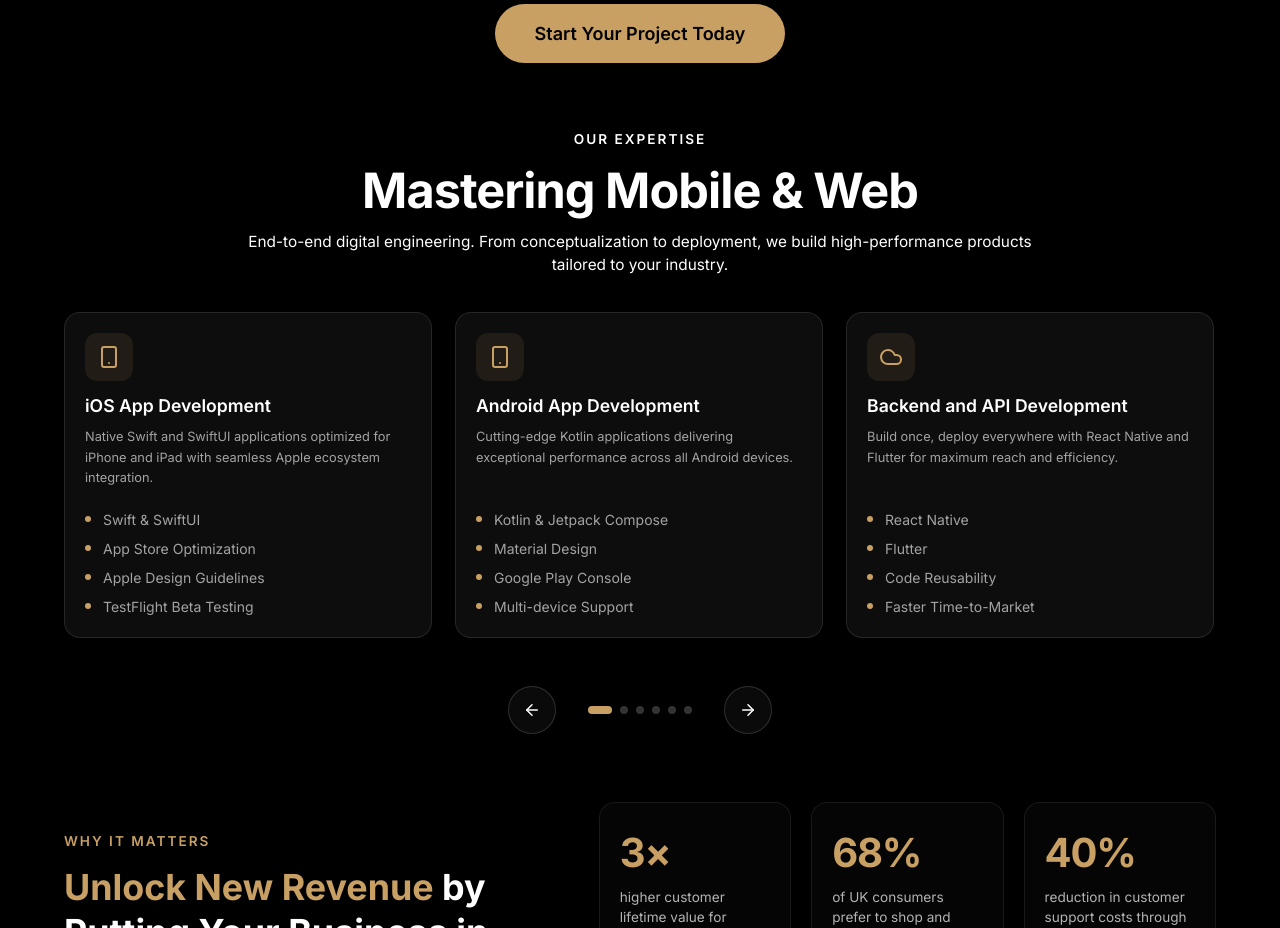
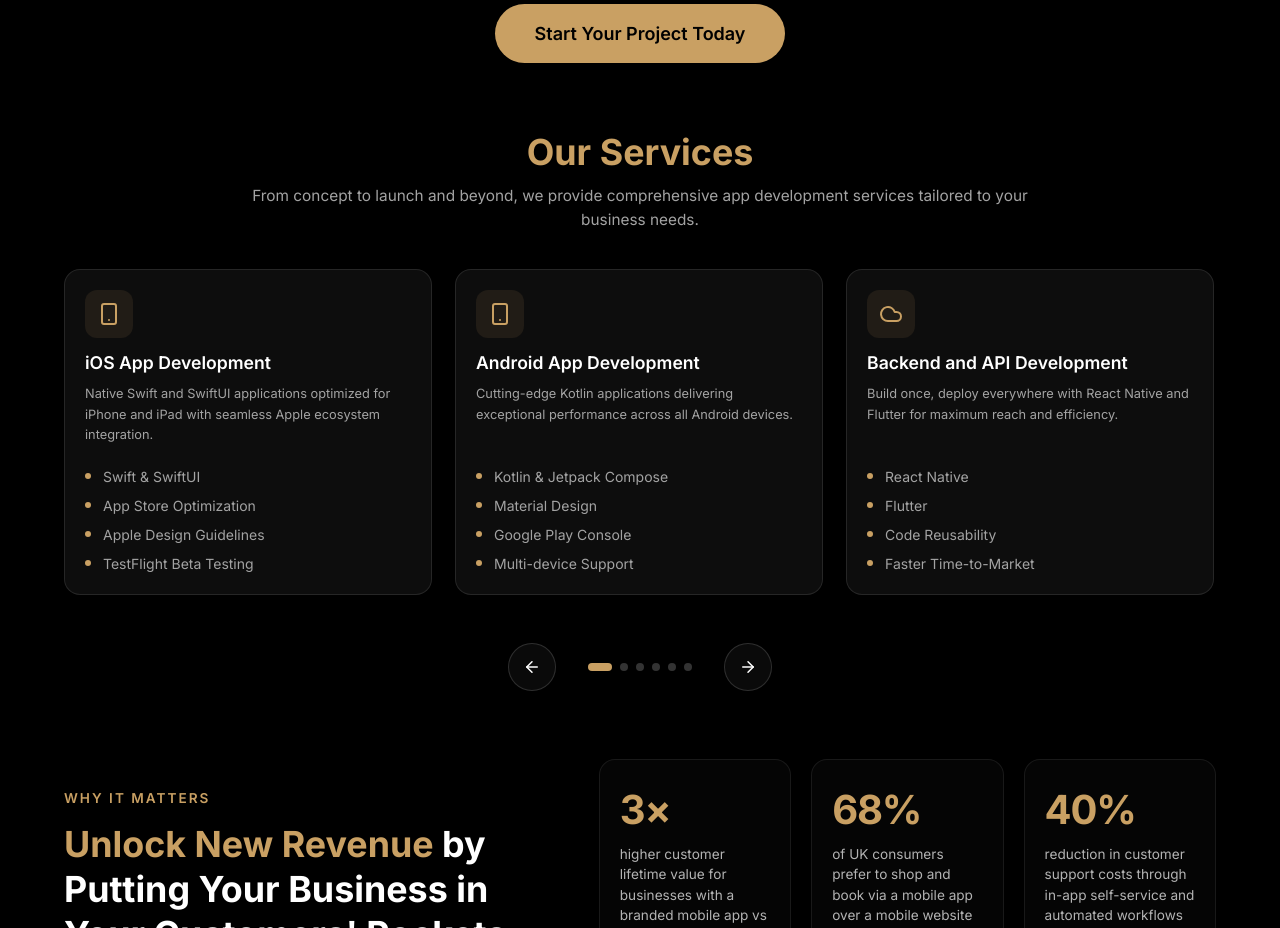
Before and after one commit to faheemnazir/landingpagedan, a React (Vite) app: page / in a window 1280 px wide. Shown: the part 3880-4808 px from the top of the page. Built offline with nearby package versions, Linux system fonts and the light colour scheme.

Commit message:
fix(services): revert header to original Our Services text

```diff
--- a/src/components/Services.jsx
+++ b/src/components/Services.jsx
@@ -167,10 +167,9 @@ const Services = () => {
   return (
     <section className="services container" id="services">
       <div className="services-header">
-        <div className="badge">OUR EXPERTISE</div>
-        <h2 className="heading-xl text-gradient">Mastering Mobile & Web</h2>
-        <p className="services-subtitle text-secondary">
-          End-to-end digital engineering. From conceptualization to deployment, we build high-performance products tailored to your industry.
+        <h2 className="heading-lg text-gold">Our Services</h2>
+        <p className="text-body services-subtitle">
+          From concept to launch and beyond, we provide comprehensive app development services tailored to your business needs.
         </p>
       </div>
 
```
